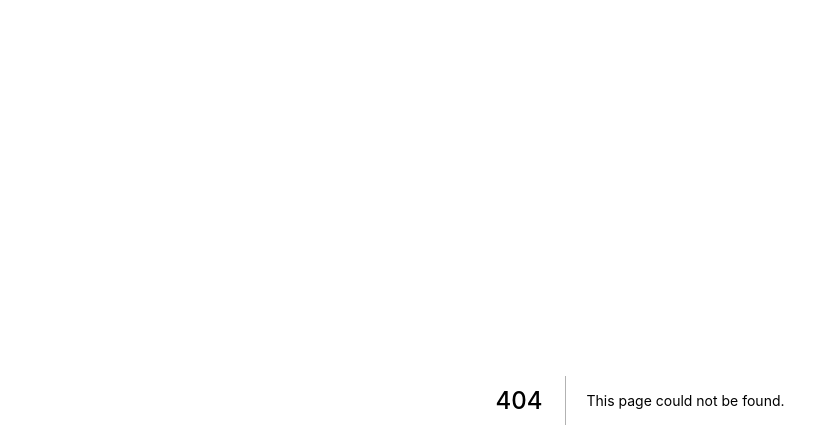
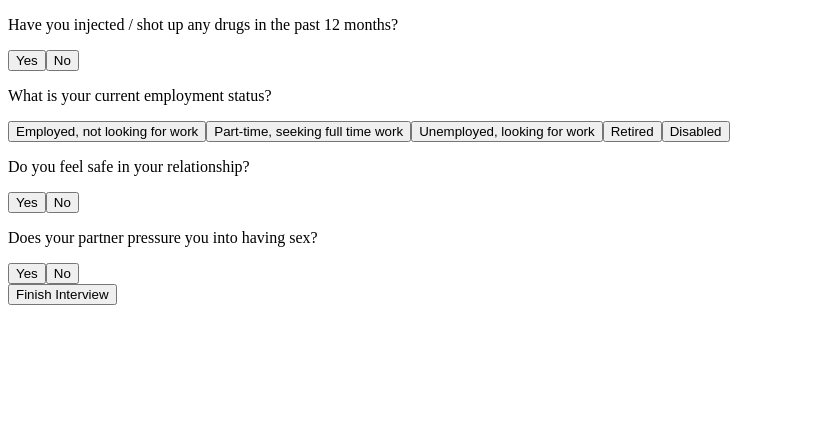
Before and after one commit to thomps9012/MAI, a Next.js app: page /careAlliance in a window 1280 px wide. Before the commit this address had no page. Shown: the top 448 px of the page, without its empty margins (0-839 px from the left). Built offline with nearby package versions, Linux system fonts and the light colour scheme.

Commit message:
last page build out and pulling data from session storage

```diff
--- a/pages/attitudes.tsx
+++ b/pages/attitudes.tsx
@@ -21,10 +21,10 @@ export default function Attitudes() {
     return (
         <div>
             {attitudeQs.map((questionInfo): any => {
-                const { state } = questionInfo;
+                const { state, id } = questionInfo;
                 return (
                     <ButtonSelect
-                        key={state}
+                        key={id}
                         questionInfo={questionInfo}
                         updateState={setAttitude}
                         state_details={risk_attitudes}
--- a/pages/behavior.tsx
+++ b/pages/behavior.tsx
@@ -30,7 +30,7 @@ export default function Behavior() {
     const behavior_info = { drug_behavior, sexual_behavior }
     const Submit = async (behavior_info: {}) => {
         sessionStorage.setItem('behavior_info', JSON.stringify(behavior_info))
-        window.location.replace('/dataReview')
+        window.location.replace('/careAlliance')
     }
     return (
         <div>
--- /dev/null
+++ b/pages/careAlliance.tsx
@@ -0,0 +1,33 @@
+import { useState } from "react"
+import careAllianceQs from '../questionData/care-alliance.json';
+import ButtonSelect from "../utils/button-select";
+// possibly add and delete these questions by absorbing them into other areas
+
+export default function CareAlliance() {
+    const [care_alliance, setCareAlliance] = useState({
+        injected_drugs_annual: '',
+        employment_status: '',
+        safe_in_relationship: '',
+        partner_sexual_pressure: ''
+    })
+    const Submit = async (care_alliance: {}) => {
+        sessionStorage.setItem('care_alliance', JSON.stringify(care_alliance));
+        window.location.replace('/dataReview')
+    }
+    return (
+        <div>
+            {careAllianceQs.map((questionInfo): any => {
+                const { state, id } = questionInfo;
+                return (
+                    <ButtonSelect
+                        key={id}
+                        questionInfo={questionInfo}
+                        updateState={setCareAlliance}
+                        state_details={care_alliance}
+                    />
+                )
+            })}
+            <button onClick={() => Submit(care_alliance)}>Finish Interview</button>
+        </div>
+    )
+}
--- a/questionData/care-alliance.json
+++ b/questionData/care-alliance.json
@@ -2,6 +2,7 @@
     {
         "id": 1,
         "question": "Have you injected / shot up any drugs in the past 12 months?",
+        "state": "injected_drugs_annual",
         "answerChoices": [
             "Yes",
             "No"
@@ -10,6 +11,7 @@
     {
         "id": 2,
         "question": "What is your current employment status?",
+        "state": "employment_status",
         "answerChoices": [
             "Employed, not looking for work",
             "Part-time, seeking full time work",
@@ -21,6 +23,7 @@
     {
         "id": 3,
         "question": "Do you feel safe in your relationship?",
+        "state": "safe_in_relationship",
         "answerChoices": [
             "Yes",
             "No"
@@ -29,14 +32,7 @@
     {
         "id": 4,
         "question": "Does your partner pressure you into having sex?",
-        "answerChoices": [
-            "Yes",
-            "No"
-        ]
-    },
-    {
-        "id": 5,
-        "question": "Do you ever exchange sex for money, drugs, or something you need?",
+        "state": "partner_sexual_pressure",
         "answerChoices": [
             "Yes",
             "No"
```
